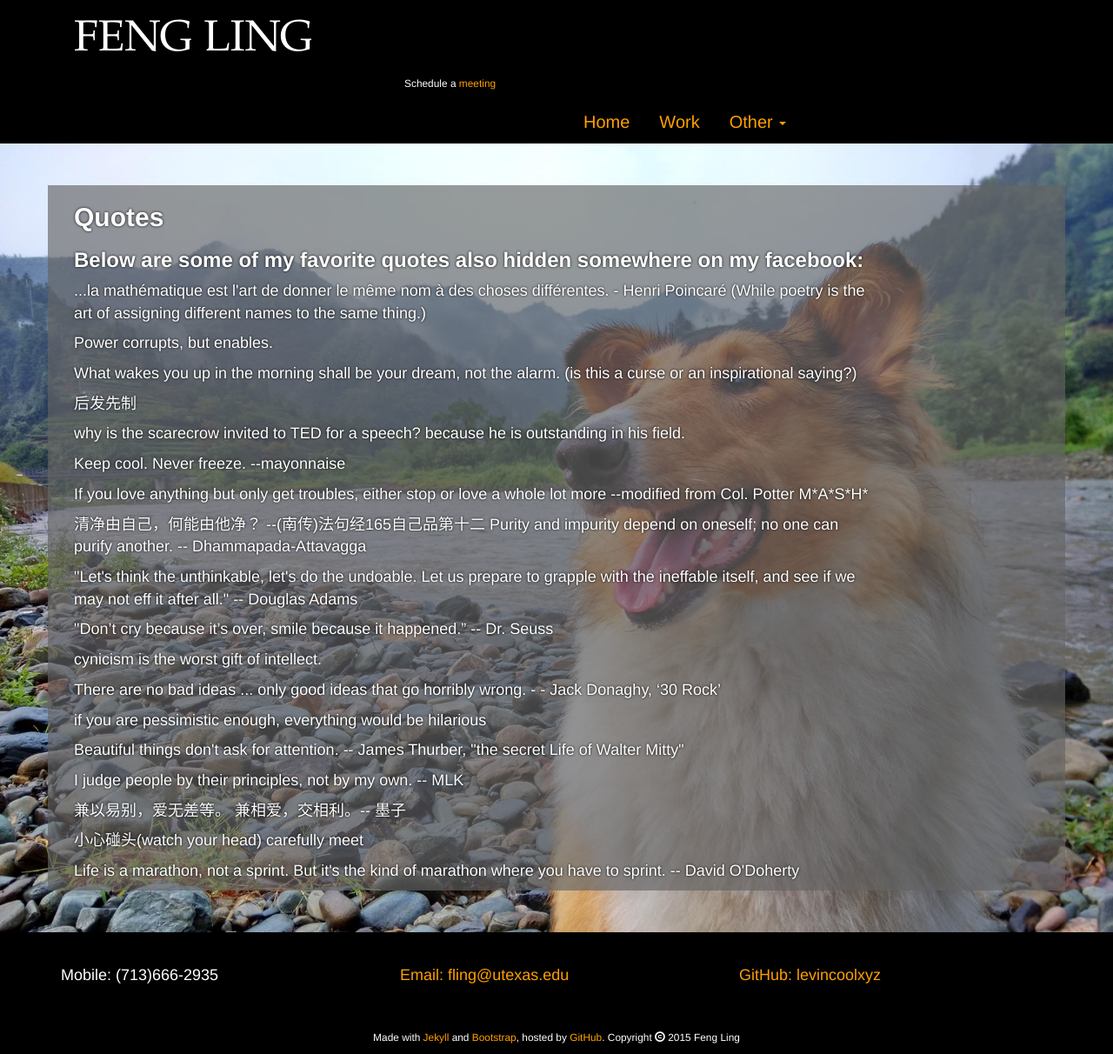
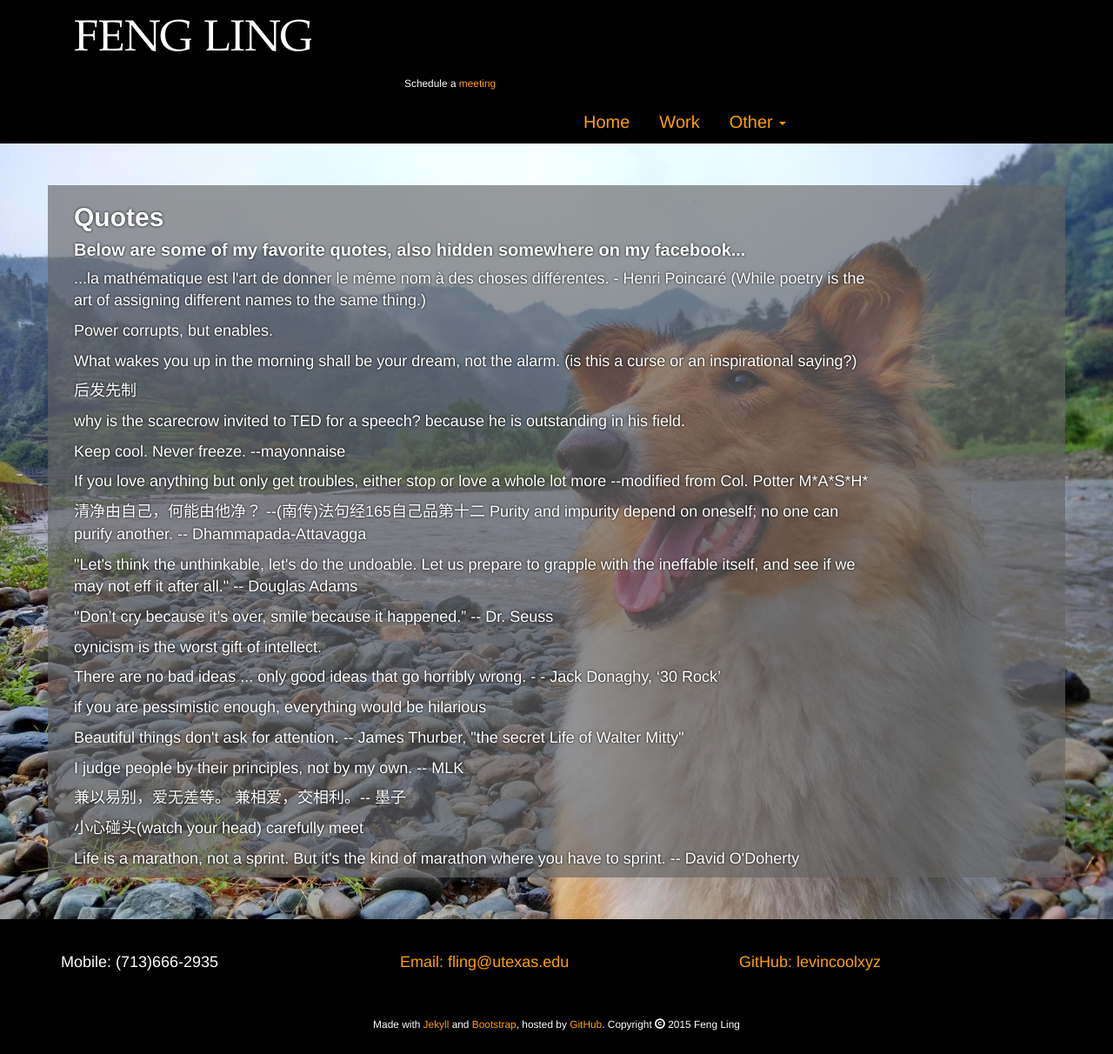
Before and after one commit to levincoolxyz/levincoolxyz.github.io, a Jekyll site: the page built from quotes.html, in a window 1280 px wide. Shown: the whole page at 87% size. Built offline with Jekyll 4.4.1, drawn with Linux system fonts in a browser that asks for light colours.

Commit message:
new commit

```diff
--- a/quotes.html
+++ b/quotes.html
@@ -5,7 +5,7 @@ title: FENG LING
 
 <div id="about" class="container col-md-10">
 	<h2>Quotes</h2>
-	<h3>Below are some of my favorite quotes also hidden somewhere on my facebook:</h3>
+	<h4>Below are some of my favorite quotes, also hidden somewhere on my facebook...</h4>
 	<p>...la mathématique est l'art de donner le même nom à des choses différentes. - Henri Poincaré
 	(While poetry is the art of assigning different names to the same thing.)</p>
 
```
